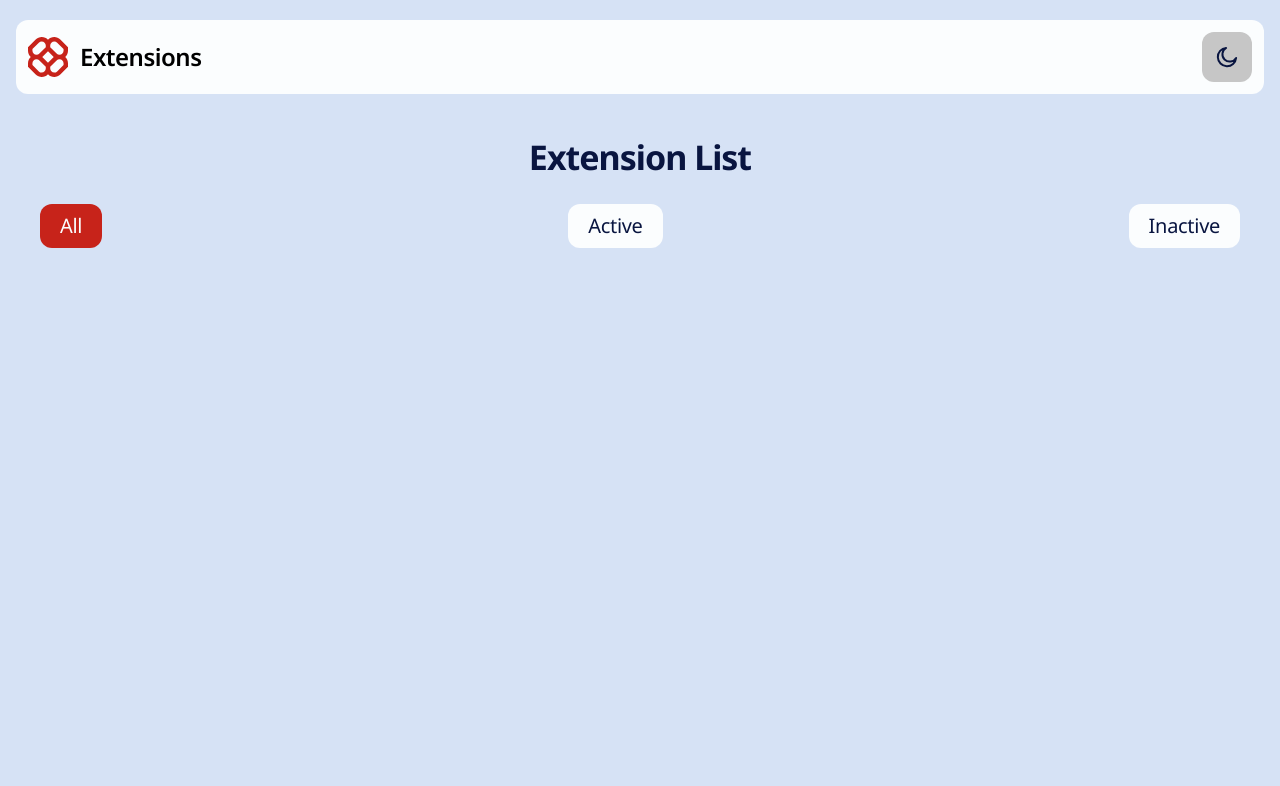
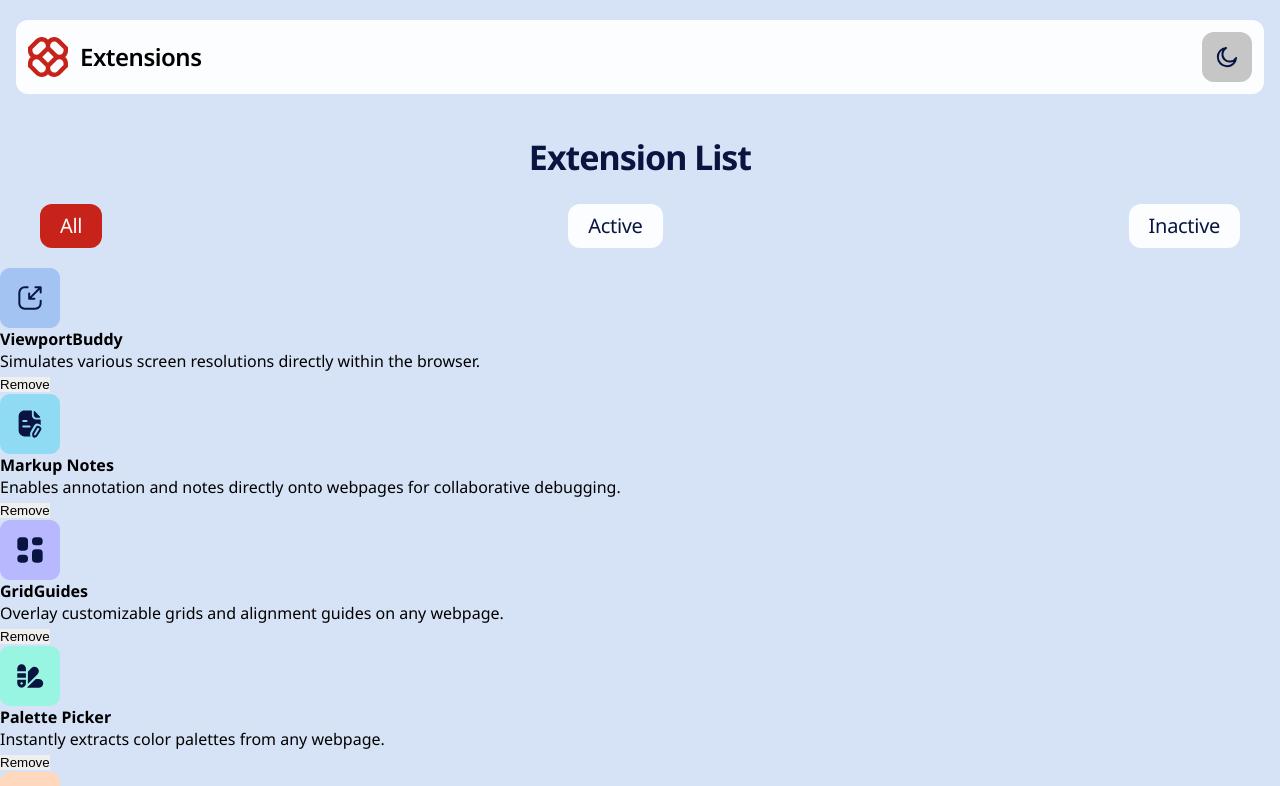
Before and after one commit to Oleksandr-Berd/browser-extension-manager, a React (Vite) app: page / in a window 1280 px wide. Shown: the top 786 px of the page. Built offline with nearby package versions, Linux system fonts and the light colour scheme.

Commit message:
basic markup with the mock db for extensions

```diff
--- a/src/App.jsx
+++ b/src/App.jsx
@@ -6,6 +6,7 @@ import lightTheme from "./styled/lightTheme";
 import darkTheme from "./styled/darkTheme";
 import { ThemeProvider } from "@emotion/react";
 import Header from "./layouts/Header/Header";
+import ExtensionListConsole from "./components/ExtensionListConsole/ExtensionListConsole";
 import ExtensionList from "./components/ExtensionList/ExtensionList";
 function App() {
   const { theme } = useContext(ThemeContext);
@@ -22,7 +23,8 @@ console.log(filter);
       <ThemeProvider theme={commonTheme}>
         <SC.AppStyled>
         <Header test={theme}/>
-        <ExtensionList handleFilter={handleFilter}/>
+        <ExtensionListConsole handleFilter={handleFilter}/>
+        <ExtensionList/>
         </SC.AppStyled>
       </ThemeProvider>
 
--- /dev/null
+++ b/src/components/ExtensionItem/ExtensionItem.jsx
@@ -0,0 +1,26 @@
+const ExtensionItem = (props) => {
+    const {title, text, pic} = props || {}
+
+    console.log(props);
+
+    return (
+        <li>
+            <div>
+
+                <div>
+                    <img src={pic} alt="icon" />
+                </div>
+                <div>
+                    <h4>{title}</h4>
+                    <p>{text}</p>
+                </div>
+            </div>
+            <div>
+                <button type="button">Remove</button>
+                <button type="button"></button>
+            </div>
+        </li>
+     );
+}
+
+export default ExtensionItem;
--- a/src/components/ExtensionList/ExtensionList.jsx
+++ b/src/components/ExtensionList/ExtensionList.jsx
@@ -1,45 +1,20 @@
-import * as SC from "./ExtensionListStyled";
+import { extensions } from "../../db/data";
+import ExtensionItem from "../ExtensionItem/ExtensionItem";
 
-import { Field, Form, Formik } from "formik";
-import FormObserver from "../../utils/FormObserver";
-
-const ExtensionList = ({ handleFilter }) => {
+const ExtensionList = () => {
   return (
-    <Formik
-      initialValues={{
-        filter: "all",
-      }}
-      onSubmit={({ setSubmitting }) => setSubmitting(false)}
-    >
-      {({values}) => (
-        <Form>
-          <FormObserver onChange={handleFilter} />
-          <SC.FormStyled>
-            <h3>Extension List</h3>
-            <SC.RadioList>
-              <label>
-                <SC.CurrentRadio className={values.filter === "all" ? "selected" : ""}>
-                    <p>All</p>
-                  <SC.DefaultRadioStyled type="radio" name="filter" value="all" />
-                </SC.CurrentRadio>
-              </label>
-              <label>
-                <SC.CurrentRadio className={values.filter === "active" ? "selected" : ""}>
-                    <p>Active</p>
-                  <SC.DefaultRadioStyled type="radio" name="filter" value="active" />
-                </SC.CurrentRadio>
-              </label>
-              <label>
-                <SC.CurrentRadio className={values.filter === "inactive" ? "selected" : ""}>
-                    <p>Inactive</p>
-                  <SC.DefaultRadioStyled type="radio" name="filter" value="inactive" />
-                </SC.CurrentRadio>
-              </label>
-            </SC.RadioList>
-          </SC.FormStyled>
-        </Form>
-      )}
-    </Formik>
+    <ul>
+      {extensions &&
+        extensions.map(({ id, title, text, pic }) => (
+          <ExtensionItem
+            key={id}
+            id={id}
+            title={title}
+            text={text}
+            pic={pic}
+          />
+        ))}
+    </ul>
   );
 };
 
--- /dev/null
+++ b/src/components/ExtensionListConsole/ExtensionListConsole.jsx
@@ -0,0 +1,46 @@
+import * as SC from "./ExtensionListConsoleStyled";
+
+import { Field, Form, Formik } from "formik";
+import FormObserver from "../../utils/FormObserver";
+
+const ExtensionListConsole = ({ handleFilter }) => {
+  return (
+    <Formik
+      initialValues={{
+        filter: "all",
+      }}
+      onSubmit={({ setSubmitting }) => setSubmitting(false)}
+    >
+      {({values}) => (
+        <Form>
+          <FormObserver onChange={handleFilter} />
+          <SC.FormStyled>
+            <h3>Extension List</h3>
+            <SC.RadioList>
+              <label>
+                <SC.CurrentRadio className={values.filter === "all" ? "selected" : ""}>
+                    <p>All</p>
+                  <SC.DefaultRadioStyled type="radio" name="filter" value="all" />
+                </SC.CurrentRadio>
+              </label>
+              <label>
+                <SC.CurrentRadio className={values.filter === "active" ? "selected" : ""}>
+                    <p>Active</p>
+                  <SC.DefaultRadioStyled type="radio" name="filter" value="active" />
+                </SC.CurrentRadio>
+              </label>
+              <label>
+                <SC.CurrentRadio className={values.filter === "inactive" ? "selected" : ""}>
+                    <p>Inactive</p>
+                  <SC.DefaultRadioStyled type="radio" name="filter" value="inactive" />
+                </SC.CurrentRadio>
+              </label>
+            </SC.RadioList>
+          </SC.FormStyled>
+        </Form>
+      )}
+    </Formik>
+  );
+};
+
+export default ExtensionListConsole;
--- /dev/null
+++ b/src/db/data.js
@@ -0,0 +1,52 @@
+import logoViewportBuddy from "../assets/images/logo-viewport-buddy.svg";
+import logoMarkupNotes from "../assets/images/logo-markup-notes.svg";
+import logoGridGuides from "../assets/images/logo-grid-guides.svg";
+import logoPalettePicker from "../assets/images/logo-palette-picker.svg";
+import logoLinkChecker from "../assets/images/logo-link-checker.svg";
+import logoDomSnapshot from "../assets/images/logo-dom-snapshot.svg";
+import logoConsolePlus from "../assets/images/logo-console-plus.svg";
+
+export const extensions = [
+  {
+    id: 1,
+    title: "ViewportBuddy",
+    text: "Simulates various screen resolutions directly within the browser.",
+    pic: logoViewportBuddy,
+  },
+  {
+    id: 2,
+    title: "Markup Notes",
+    text: "Enables annotation and notes directly onto webpages for collaborative debugging.",
+    pic: logoMarkupNotes,
+  },
+  {
+    id: 3,
+    title: "GridGuides",
+    text: "Overlay customizable grids and alignment guides on any webpage.",
+    pic: logoGridGuides,
+  },
+  {
+    id: 4,
+    title: "Palette Picker",
+    text: "Instantly extracts color palettes from any webpage.",
+    pic: logoPalettePicker,
+  },
+  {
+    id: 5,
+    title: "LinkChecker",
+    text: "Scans and highlights broken links on any page.",
+    pic: logoLinkChecker,
+  },
+  {
+    id: 6,
+    title: "DOM Snapshot",
+    text: "Capture and export DOM structures quickly.",
+    pic: logoDomSnapshot,
+  },
+  {
+    id: 7,
+    title: "ConsolePlus",
+    text: "Enhanced developer console with advanced filtering and logging.",
+    pic: logoConsolePlus,
+  },
+];
```
Also changed, not shown: src/components/ExtensionListConsole/ExtensionListConsoleStyled.js (renamed from src/components/ExtensionList/ExtensionListStyled.js).
